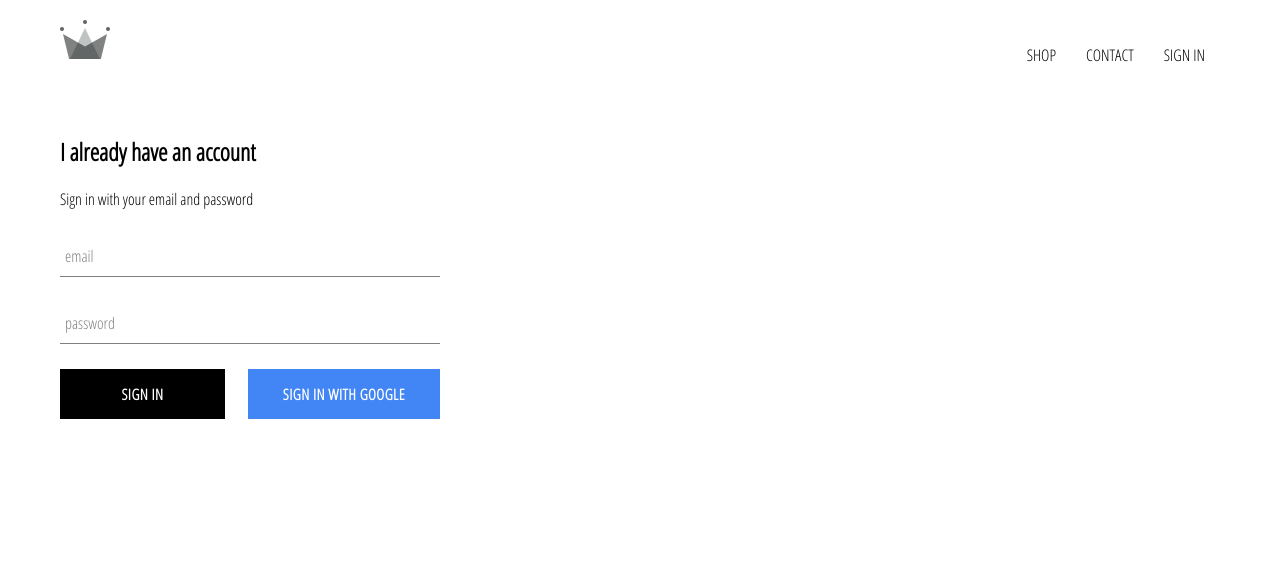
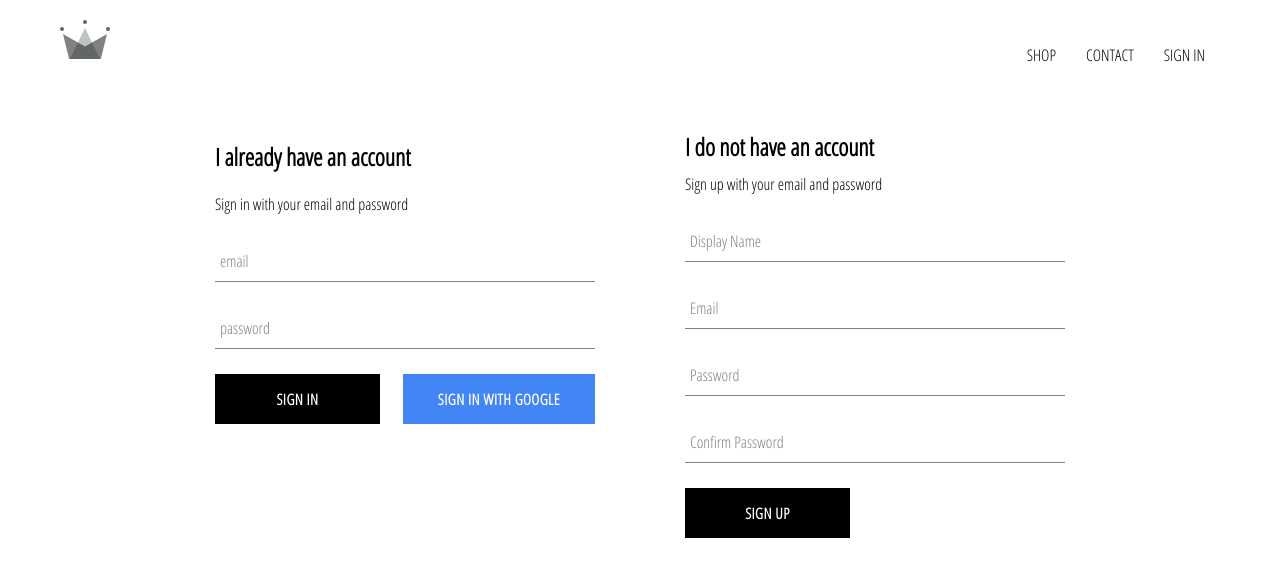
Before and after one commit to DarthSyntax/crwn-clothing, a React (Create React App) app: page /signin in a window 1280 px wide. Shown: the top 576 px of the page. Built offline with nearby package versions, Linux system fonts and the light colour scheme; no server answers.

Commit message:
implemented firebase utils and included ability to store authenticated users into the firestore database

```diff
--- a/src/App.js
+++ b/src/App.js
@@ -7,7 +7,7 @@
 import ShopPage from './pages/shop/shop.component';
 import SignInAndSignUpPage from './pages/sign-in-and-sign-up/sign-in-and-sign-up.component';
 import Header from './components/header/header.component';
-import { auth } from './firebase/firebase.utils.js';
+import { auth, createUserProfileDocument } from './firebase/firebase.utils.js';
 
 
 class App extends React.Component {
@@ -22,10 +22,21 @@
   unsubscribeFromAuth = null;
 
   componentDidMount() {
-    this.unsubscribeFromAuth = auth.onAuthStateChanged(user => {
-      this.setState({ currentUser: user });
+    this.unsubscribeFromAuth = auth.onAuthStateChanged(async userAuth => {
+      if (userAuth) {
+        const userRef = await createUserProfileDocument(userAuth);
 
-      console.log(user);
+        userRef.onSnapshot(snapShot => {
+          this.setState({
+            currentUser: {
+              id: snapShot.id,
+              ...snapShot.data()
+            }
+          });
+          console.log(this.state);
+        });
+      }
+      this.setState({ currentUser: userAuth });
     });
   }
 
--- /dev/null
+++ b/src/components/sign-up/sign-up.component.jsx
@@ -0,0 +1,102 @@
+import React from "react";
+import FormInput from "../form-input/form-input.component";
+import CustomButton from "../custom-button/custom-button.component";
+import { auth, createUserProfileDocument } from "../../firebase/firebase.utils";
+
+import './sign-up.styles.scss';
+
+class SignUp extends React.Component {
+    constructor() {
+        super();
+
+        this.state = {
+            displayName: '',
+            email: '',
+            password: '',
+            confirmPassword: ''
+        }
+    }
+
+    handleSubmit = async event => {
+        event.preventDefault();
+
+        const { displayName, email, password, confirmPassword } = this.state;
+
+        if (password !== confirmPassword) {
+            alert("Passwords do not match")
+            return;
+        }
+
+        try {
+
+            const { user } = await auth.createUserWithEmailAndPassword(email, password);
+
+            await createUserProfileDocument(user, { displayName });
+
+            this.setState({ displayName: '', email: '', password: '', confirmPassword: '' });
+
+        } catch (error) {
+            console.error(error);
+        }
+    };
+
+    handleChange = event => {
+        const { name, value } = event.target;
+
+        this.setState({ [name]: value });
+    }
+
+
+
+    render() {
+        const { displayName, email, password, confirmPassword } = this.state;
+        return (
+            <div className='sign-up'>
+                <h2 className='title'>I do not have an account</h2>
+                <span>Sign up with your email and password</span>
+                <form className='sign-up-form' onSubmit={this.handleSubmit}>
+                    <FormInput
+                        type='text'
+                        name='displayName'
+                        value={displayName}
+                        onChange={this.handleChange}
+                        label='Display Name'
+                        required
+
+                    />
+                    <FormInput
+                        type='email'
+                        name='email'
+                        value={email}
+                        onChange={this.handleChange}
+                        label='Email'
+                        required
+
+                    />
+                    <FormInput
+                        type='password'
+                        name='password'
+                        value={password}
+                        onChange={this.handleChange}
+                        label='Password'
+                        required
+
+                    />
+                    <FormInput
+                        type='password'
+                        name='confirmPassword'
+                        value={confirmPassword}
+                        onChange={this.handleChange}
+                        label='Confirm Password'
+                        required
+
+                    />
+                    <CustomButton type='submit'> SIGN UP</CustomButton>
+
+                </form>
+            </div>
+        )
+    }
+}
+
+export default SignUp;
--- /dev/null
+++ b/src/components/sign-up/sign-up.styles.scss
@@ -0,0 +1,9 @@
+.sign-up {
+    display: flex;
+    flex-direction: column;
+    width: 380px;
+
+    .title {
+        margin: 10px 0;
+    }
+}
--- a/src/firebase/firebase.utils.js
+++ b/src/firebase/firebase.utils.js
@@ -12,6 +12,32 @@
     measurementId: "G-NNN89E4811"
 };
 
+export const createUserProfileDocument = async (userAuth, additionalData) => {
+    if (!userAuth) return;
+
+    const userRef = firestore.doc(`users/${userAuth.uid}`);
+
+    const snapshot = await userRef.get();
+
+    if (!snapshot.exists) {
+        const { displayName, email } = userAuth;
+        const createdAt = new Date();
+
+        try {
+            await userRef.set({
+                displayName,
+                email,
+                createdAt,
+                ...additionalData
+            })
+        } catch (error) {
+            console.log('error creating user', error.message);
+        }
+    }
+
+    return userRef;
+};
+
 firebase.initializeApp(config);
 
 export const auth = firebase.auth();
--- a/src/pages/sign-in-and-sign-up/sign-in-and-sign-up.component.jsx
+++ b/src/pages/sign-in-and-sign-up/sign-in-and-sign-up.component.jsx
@@ -1,10 +1,12 @@
 import React from "react";
 import './sign-in-and-sign-up.styles.scss';
 import SignIn from "../../components/sign-in/sign-in.component";
+import SignUp from "../../components/sign-up/sign-up.component";
 
 const SignInAndSignUpPage = () => (
     <div className='sign-in-and-sign-up'>
         <SignIn />
+        <SignUp />
     </div>
 
 )
--- a/src/pages/sign-in-and-sign-up/sign-in-and-sign-up.styles.scss
+++ b/src/pages/sign-in-and-sign-up/sign-in-and-sign-up.styles.scss
@@ -0,0 +1,6 @@
+.sign-in-and-sign-up {
+    width: 850px;
+    display:flex;
+    justify-content: space-between;
+    margin: 30px auto;
+}
```
